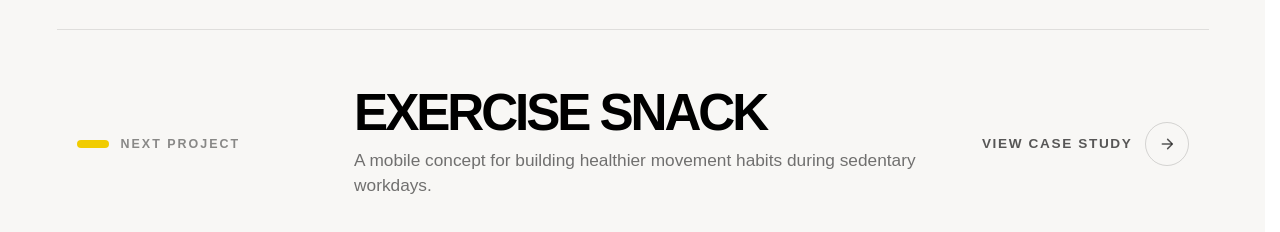
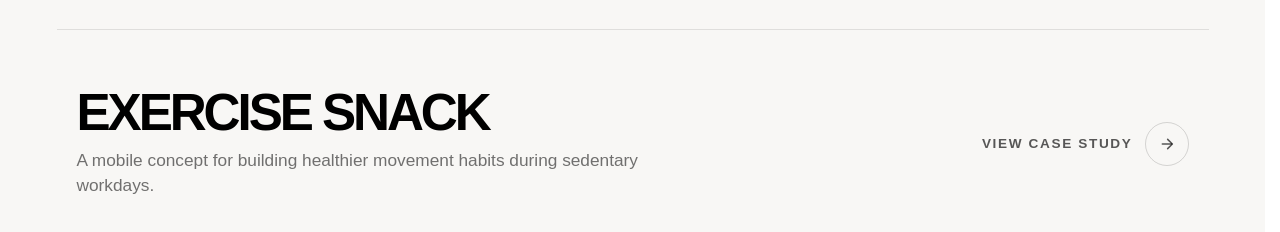
Before and after one commit to jzakrz/jakub-portfolio, a Next.js app: page /projects/hackathon in a window 1280 px wide. Shown: the part 5803-6035 px from the top of the page. Built offline with nearby package versions, Linux system fonts and the light colour scheme.

Commit message:
Align Exercise Snack link content left

```diff
--- a/app/projects/hackathon/page.tsx
+++ b/app/projects/hackathon/page.tsx
@@ -336,13 +336,8 @@ export default function HackathonPage() {
           <div className="mx-auto max-w-6xl border-t border-black/10 pt-8 lg:pt-10">
             <Link
               href="/projects/exercise-snack"
-              className="group grid gap-6 rounded-[1.6rem] p-1 text-black transition-colors hover:bg-black/[0.03] sm:grid-cols-[0.42fr_1fr_auto] sm:items-center sm:p-5"
+              className="group grid gap-6 rounded-[1.6rem] p-1 text-black transition-colors hover:bg-black/[0.03] sm:grid-cols-[minmax(0,1fr)_auto] sm:items-center sm:p-5"
             >
-              <div className="flex items-center gap-3 text-[0.78rem] font-semibold uppercase tracking-[0.16em] text-black/45">
-                <span className="h-2 w-8 rounded-full bg-[#f1cc00] transition-all group-hover:w-12" />
-                Next Project
-              </div>
-
               <div>
                 <h2 className="text-[clamp(2rem,4vw,3.8rem)] font-black uppercase leading-[0.9] tracking-[-0.06em] text-black">
                   Exercise Snack
```
